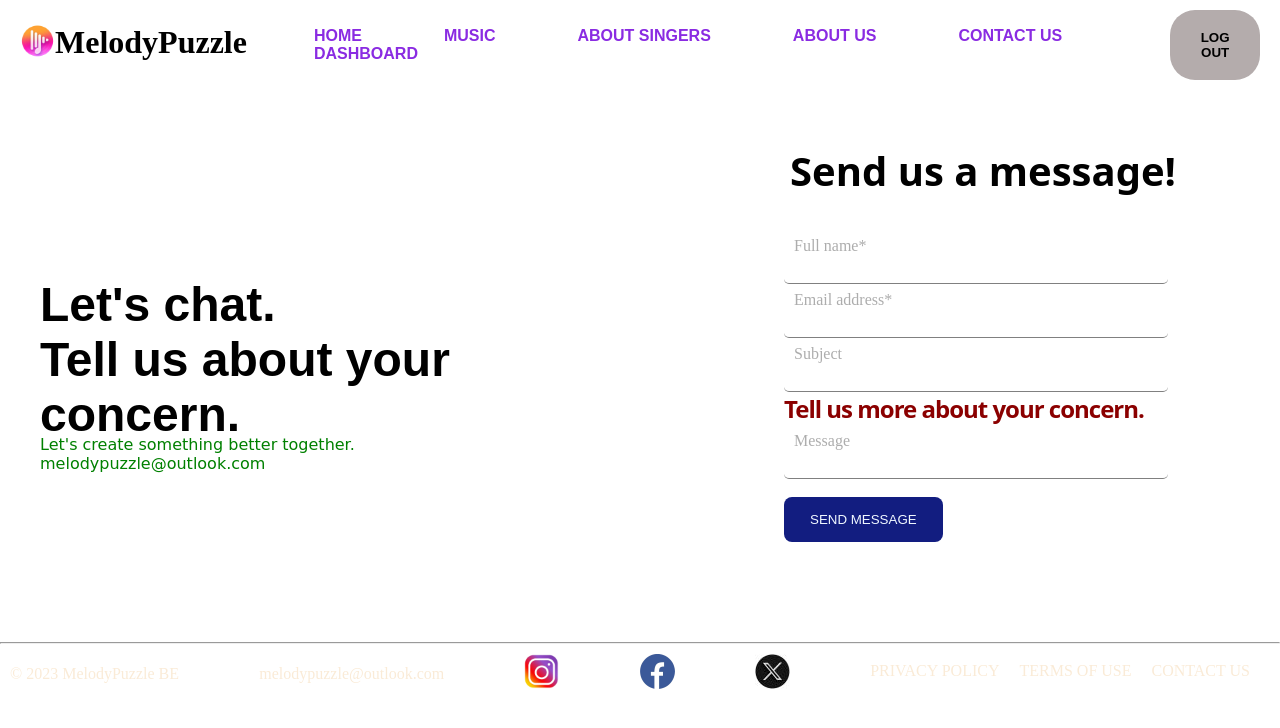
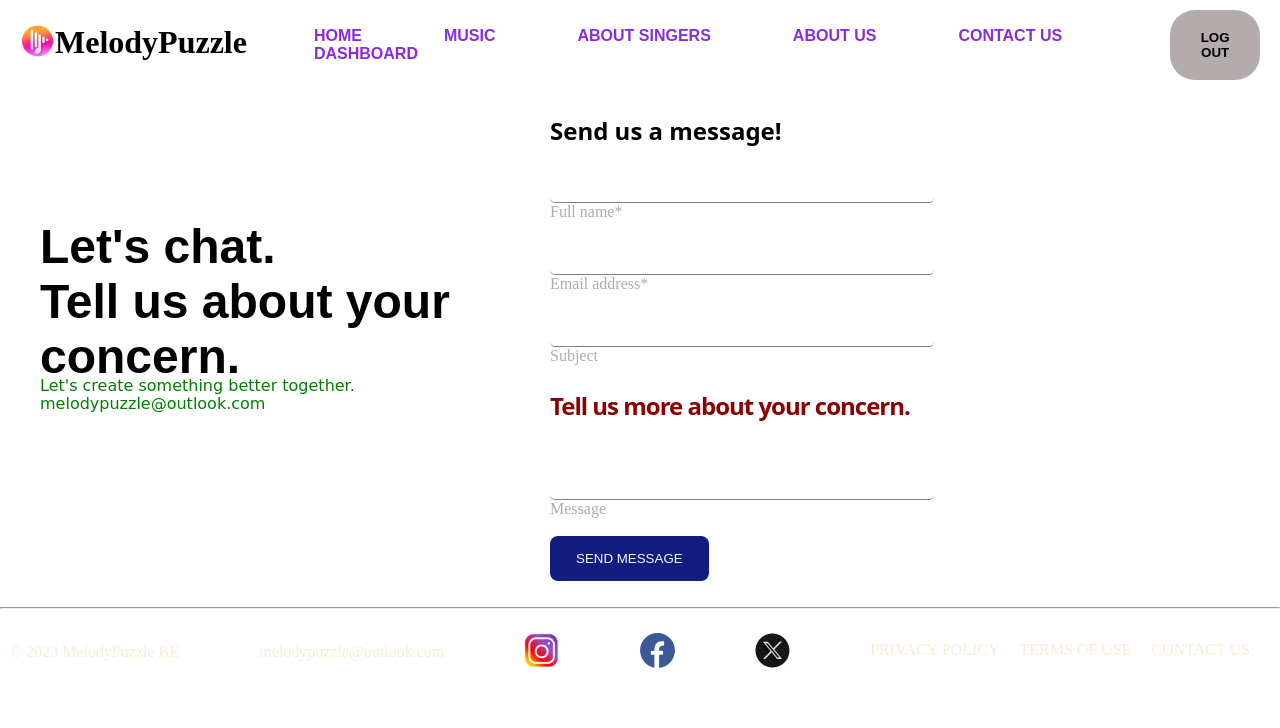
Before and after one commit to BlendaLatifii/Melody-Puzzle, a PHP site: page /contactUs.php in a window 1280 px wide. Shown: the top 728 px of the page. Run offline with PHP 8.4, Linux system fonts and the light colour scheme; the visitor is signed in with stand-in values (Sample User, id 1).

Commit message:
responsiviteti

```diff
--- a/Contact Us/ContactUs.css
+++ b/Contact Us/ContactUs.css
@@ -1,4 +1,4 @@
-*{
+body {
     margin: 0;
     padding: 0;
 }
@@ -6,7 +6,7 @@
 #right-side-text{
     text-wrap: balance;
     display: flex;
-    position: relative;
+    position: absolute;
     top: 187px;
     font-size: xxx-large;
     left: 40px;
@@ -14,33 +14,66 @@
 }
 
 .right-side-paragraph{
-    position: relative;
-    top: 180px;
+    position: absolute;
+    top: 360px;
     color:green;
     font-family: cursive;
     left: 40px;
 }
 
 .left-side-text{
-    font-size: 40px;
+    font-size: 24px; /* Reduced font size for smaller screens */
     font-family: system-ui;
-    padding-left: 790px;
-    position: relative;
-    top: -150px;
+    padding-left: 550px;
+    margin-bottom: 20px;
 }
 
 .contact-us{
     width: 30%;
     border-radius: 5px;
-    position: relative;
-    left: 784px;
-    top: -100px;
+    padding-left: 550px;
 }
+
 .contact-us label{
-    position:absolute;
-    left: 10px;
     color: #adadad;
     transform: translateY(-60%);
     font-size: 16px;
     pointer-events: none;
 }
+
+/* Media query for smaller screens */
+@media (max-width: 920px) {
+    #right-side-text{
+        display: flex;
+        font-size: 10px;
+        padding-top: 80px;
+    }
+
+    .right-side-paragraph{
+        font-size: 6px;
+        position: absolute;
+    top: 300px;
+    color:green;
+    font-family: cursive;
+    left: 40px;
+    }
+
+    .left-side-text{
+        font-size: 10px; /* Reduced font size for smaller screens */
+    font-family: system-ui;
+    padding-left: 200px;
+    margin-bottom: 20px;
+    }
+
+    .contact-us{
+        width: 20%;
+    border-radius: 5px;
+    padding-left: 200px;
+    }
+
+    .contact-us label{
+        color: #adadad;
+    font-size: 10px;
+    pointer-events: none;
+    }
+}
--- a/Contact Us/contactUs.php
+++ b/Contact Us/contactUs.php
@@ -19,7 +19,7 @@
         <br>Tell us about your <br>concern.
     </h1>
     <p class="right-side-paragraph">Let's create something better together.</p>
-    <p class="right-side-paragraph">melodypuzzle@outlook.com</p>
+    <p class="right-side-paragraph" style="margin-top:34px;">melodypuzzle@outlook.com</p>
     </div>
     <div class="left-side">
         <h3 class="left-side-text">Send us a message!</h3>
@@ -51,6 +51,7 @@
   include_once '../Contact Us/process_contact.php';
  ?>
     </main>
+    <br>
     <footer>
         <?php
           include('../footer/footer.php');
```
Also changed, not shown: Contact Us/contactUs.css (+46 -13 lines).
